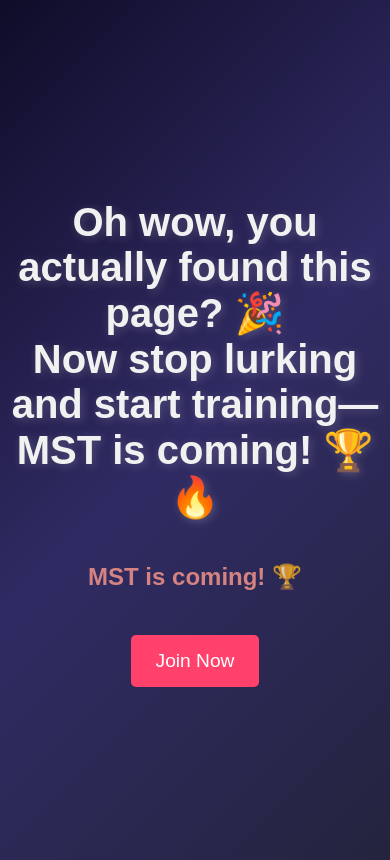
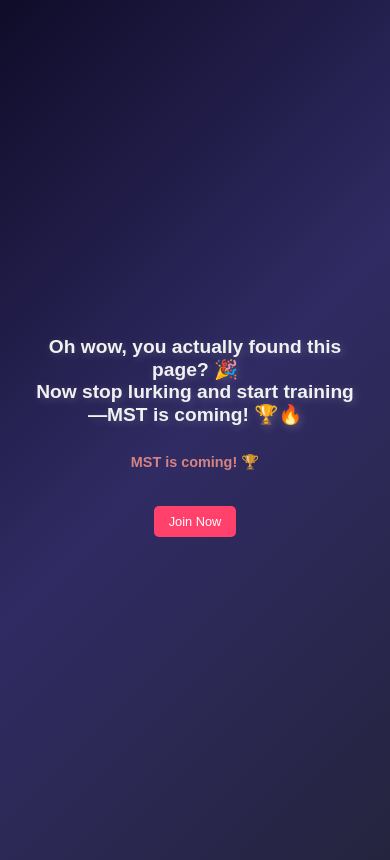
Before and after one commit to shivam1832005/mst, a plain HTML site: page index.html in a window 390 px wide. Drawn offline with Linux system fonts and the light colour scheme.

Commit message:
Update index.html

```diff
--- a/index.html
+++ b/index.html
@@ -9,21 +9,23 @@
             display: flex;
             justify-content: center;
             align-items: center;
-            height: 100vh;
+            min-height: 100vh;
             background: linear-gradient(135deg, #0f0c29, #302b63, #24243e);
             font-family: 'Poppins', sans-serif;
             text-align: center;
             color: #f1f1f1;
             flex-direction: column;
+            padding: 20px;
+            box-sizing: border-box;
         }
         h1 {
-            font-size: 2.5rem;
+            font-size: 2rem;
             text-shadow: 2px 2px 10px rgba(255, 255, 255, 0.2);
         }
         .btn {
             margin-top: 20px;
-            padding: 15px 25px;
-            font-size: 1.2rem;
+            padding: 12px 20px;
+            font-size: 1rem;
             background-color: #ff416c;
             border: none;
             color: white;
@@ -36,7 +38,7 @@
             transform: scale(1.1);
         }
         .animated-text {
-            font-size: 1.5rem;
+            font-size: 1.2rem;
             margin-top: 15px;
             color: #ff9a8b;
             font-weight: bold;
@@ -45,6 +47,30 @@
         @keyframes fadeIn {
             0% { opacity: 0; }
             100% { opacity: 1; }
+        }
+        @media (max-width: 768px) {
+            h1 {
+                font-size: 1.5rem;
+            }
+            .btn {
+                font-size: 0.9rem;
+                padding: 10px 18px;
+            }
+            .animated-text {
+                font-size: 1rem;
+            }
+        }
+        @media (max-width: 480px) {
+            h1 {
+                font-size: 1.2rem;
+            }
+            .btn {
+                font-size: 0.8rem;
+                padding: 8px 15px;
+            }
+            .animated-text {
+                font-size: 0.9rem;
+            }
         }
     </style>
     <script>
```
